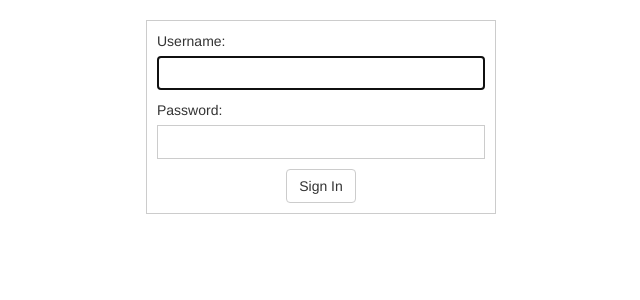
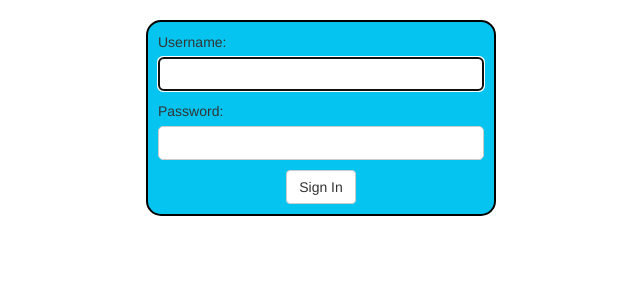
Before and after one commit to DevGuysPy/DjangoBlog, a Django app: page /login/ in a window 1280 px wide. Shown: the top 300 px of the page, without its empty margins (319-959 px from the left). Run offline with Django 3.2, Linux system fonts and the light colour scheme; some libraries are stand-ins or nearby versions.

Commit message:
Smth for login html, settings.py, login.css

```diff
--- a/DjangoBlog2/settings.py
+++ b/DjangoBlog2/settings.py
@@ -109,3 +109,4 @@ STATICFILES_DIRS = (
 TEMPLATE_DIRS = (
     os.path.join(BASE_DIR,  'templates'),
 )
+LOGIN_REDIRECT_URL = '/'
--- a/static/css/login.css
+++ b/static/css/login.css
@@ -10,18 +10,24 @@
     background-color: #FFF;
     background-image: none;
     border: 1px solid #CCC;
-    border-radius: 0px;
+    border-radius: 5px;
     margin-bottom: 10px;
 }
 
 .login-form {
     margin: 20px auto;
     max-width: 350px;
-    border: 1px solid #ccc;
     padding: 10px;
+    background-color:#05C5F0;
 }
 
-
+.radius {
+  border: 2px solid #000000;
+  border-top-left-radius: 15px;
+  border-top-right-radius: 15px;
+  border-bottom-right-radius: 15px;
+  border-bottom-left-radius: 15px;
+}
 label {
     font-weight: normal;
 }
--- a/templates/registration/login.html
+++ b/templates/registration/login.html
@@ -11,7 +11,7 @@
 
 <body>
     <div class="container">
-        <div class="login-form">
+        <div class="login-form radius">
             <form class="form-signin" method="post" action="{% url 'django.contrib.auth.views.login' %}">
                 {% csrf_token %}
                     {{ form.username.label_tag }}
@@ -19,7 +19,7 @@
                     {{ form.password.label_tag }}
                     {{ form.password }}
                 <div class="text-center">
-                    <input type="submit" class="btn btn-default" value="Sign In " />
+                    <input type="submit" class="btn btn-default" value="Sign In" />
                 </div>
             </form>
         </div>
```
